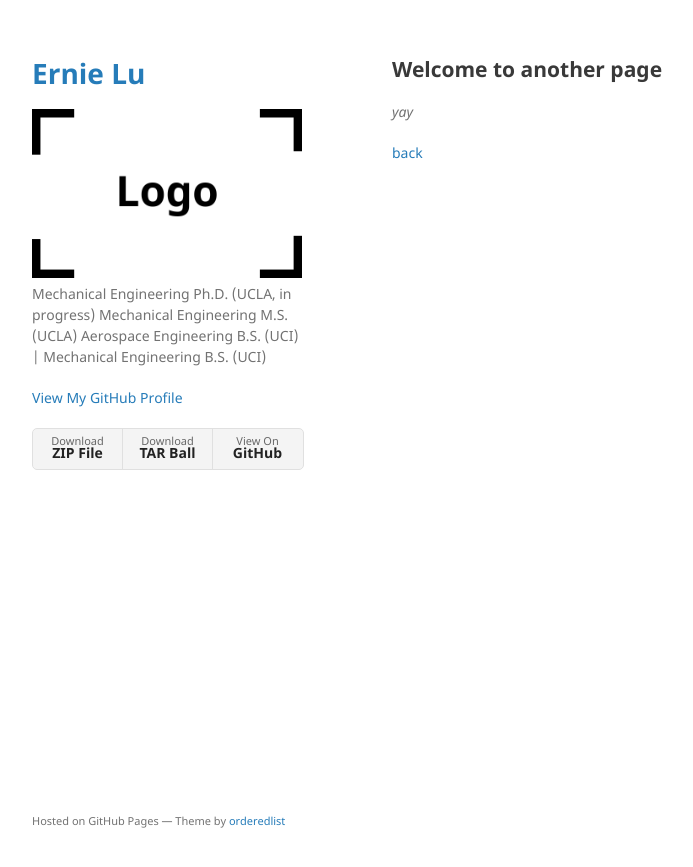
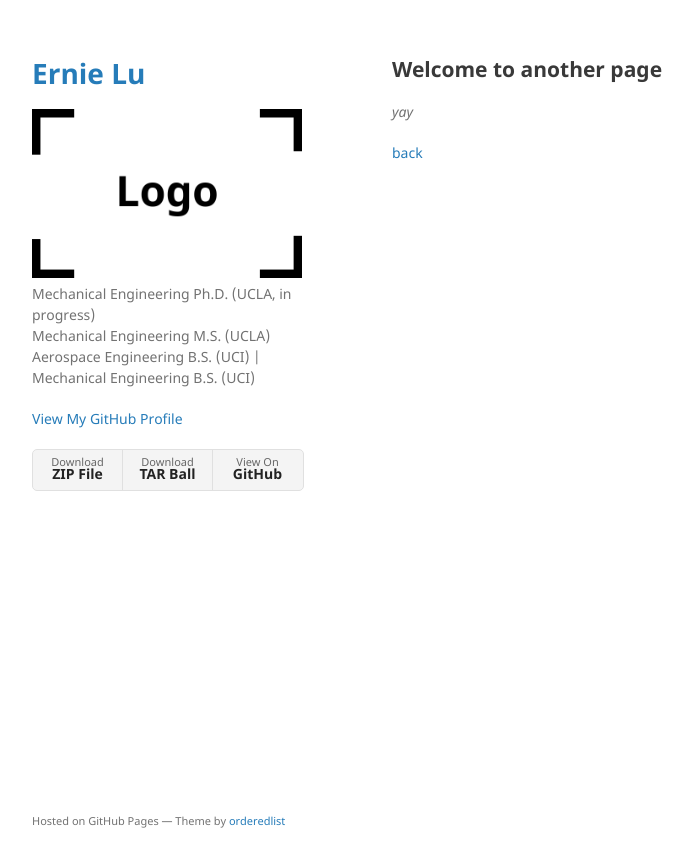
Before and after one commit to luernie/luernie.github.io, a Jekyll site: the page built from another-page.md, in a window 1280 px wide. Shown: the top 867 px of the page, without its empty margins (178-871 px from the left). Built offline with Jekyll 4.4.1, drawn with Linux system fonts in a browser that asks for light colours; our own code applies the rules of GitHub Pages for plain Markdown files.

```diff
--- a/_config.yml
+++ b/_config.yml
@@ -1,9 +1,9 @@
 title: Ernie Lu
 logo: /assets/img/logo.png
 description: |
-  Mechanical Engineering Ph.D. (UCLA, in progress)
-  Mechanical Engineering M.S. (UCLA)
-  Aerospace Engineering B.S. (UCI) | Mechanical Engineering B.S. (UCI)
+  Mechanical Engineering Ph.D. (UCLA, in progress)<br>
+  Mechanical Engineering M.S. (UCLA)<br>
+  Aerospace Engineering B.S. (UCI) | Mechanical Engineering B.S. (UCI)<br>
 show_downloads: true
 google_analytics:
 theme: jekyll-theme-minimal
```
